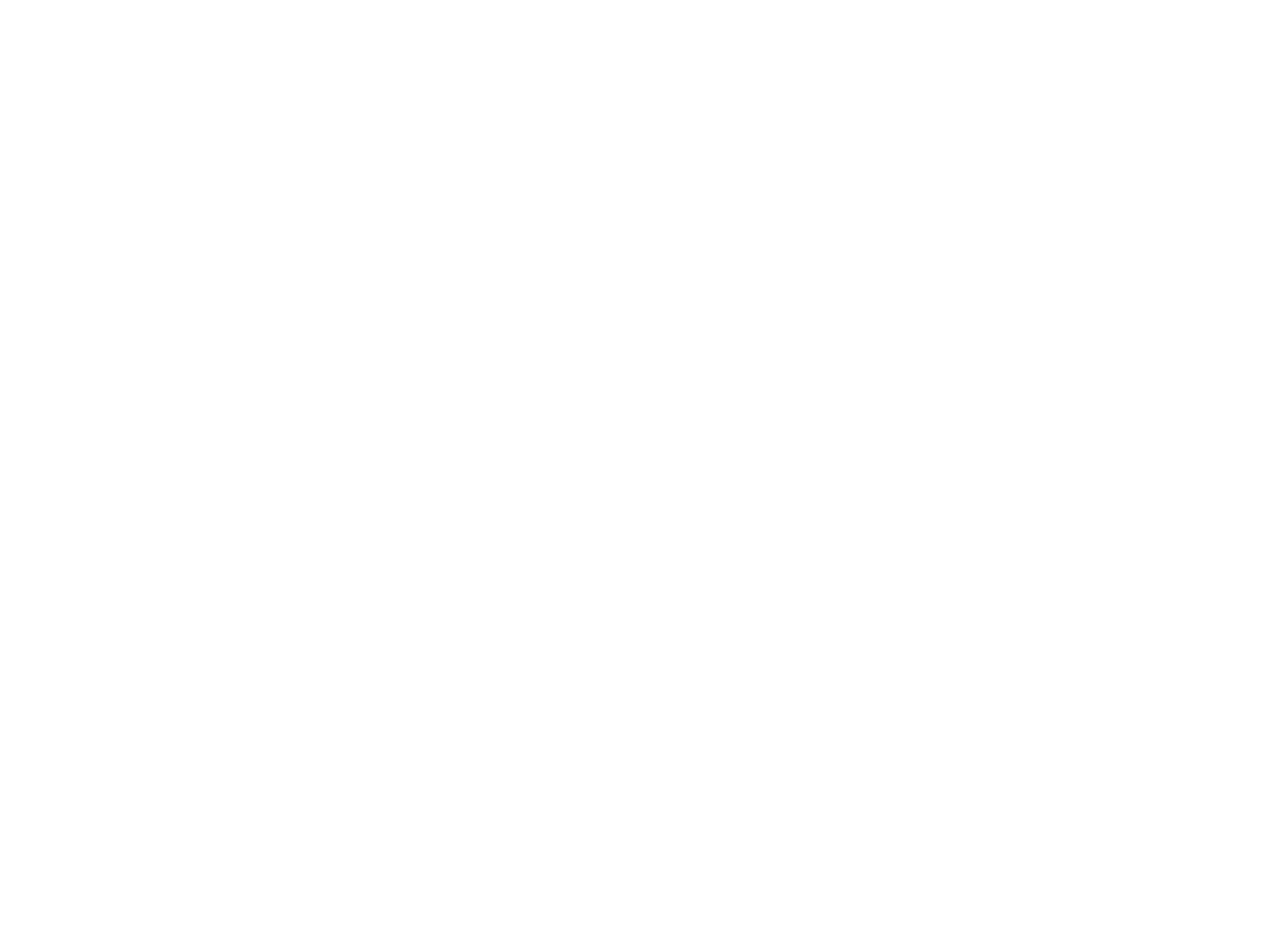
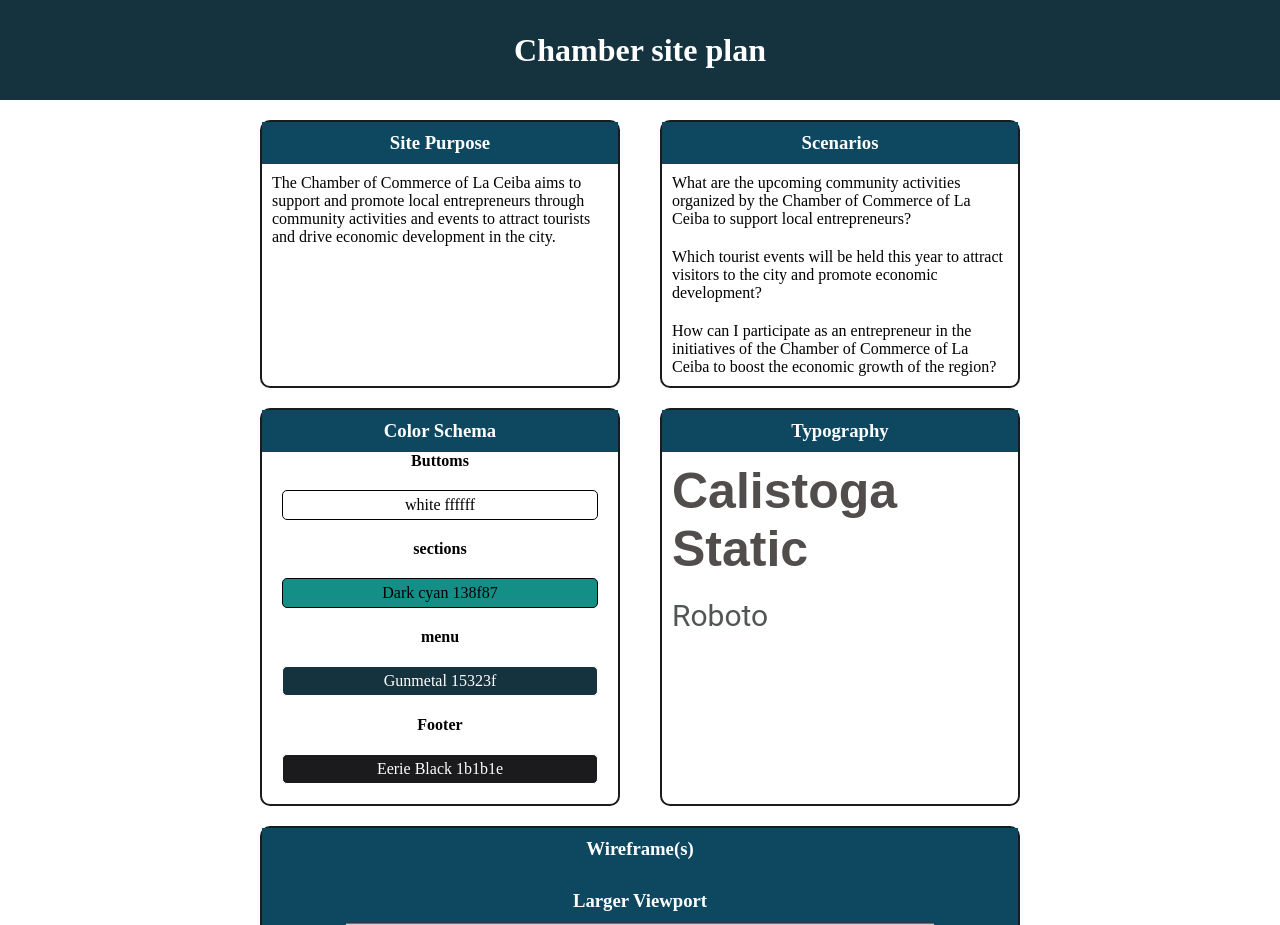
Before and after one commit to margarethdis/wdd2301, a plain HTML site: page lesson3/chamber-site-plan.html in a window 1280 px wide. Shown: the top 925 px of the page. Before the commit the page ends 800 px from the top, so only its background shows below. Drawn offline with Linux system fonts and the light colour scheme.

Commit message:
chamber plan

```diff
--- /dev/null
+++ b/lesson3/chamber-plan.css
@@ -0,0 +1,163 @@
+* {
+    margin: 0;
+    padding: 0;
+    box-sizing: border-box;
+}
+
+header {
+    background: #15323f;
+    width: 100%;
+    height: 100px;
+    display: flex;
+    align-items: center;
+    justify-content: center;
+    color: #ffff;
+}
+
+main {
+    display: flex;
+    flex-wrap: wrap;
+    justify-content: space-between;
+    max-width: 800px;
+    margin: 20px auto;
+    padding: 0 20px;
+}
+
+section {
+    flex-basis: calc(50% - 20px); /* Ancho de cada sección */
+    margin-bottom: 20px;
+    border: 2px solid  #1b1b1e;
+    border-radius: 10px;
+    padding: 0px;
+}
+
+section h3 {
+    background-color: #0e4860;
+    color: #ffff;
+    padding: 10px;
+    border-top-left-radius: 0px;
+    border-top-right-radius: 0px;
+    text-align: center;
+}
+
+section p {
+    padding: 10px;
+}
+
+.wireframes{
+    flex-basis: 100%;
+    text-align: center;
+
+}
+
+.wireframes-images{
+    display: flex;
+    flex-wrap: wrap;
+    justify-content: center;
+    align-items: center;
+}
+
+.wireframes-images img{
+    margin: 10px;
+}
+
+section:nth-child(1){
+    order: -1;
+}
+
+
+/*cambios en typography*/
+
+.calistoga-font{
+    font-family: "Calistoga Static", sans-serif;
+    font-size:50px;
+    font-weight: bold;
+    color: rgb(82, 77, 77);
+}
+
+.roboto-font {
+    font-family: "Roboto", sans-serif;
+    font-size: 30px;
+    color: #505656;
+}
+
+
+/*color schema cambios*/
+
+.color-schema-section p{
+    display: flex;
+    border: 1px  solid  ;
+    border-radius: 5px;
+    padding: 5px ;
+    justify-content: center;
+    align-items: center;
+    margin: 20px;
+    width: auto;
+    height:auto;
+}
+
+.white{
+    background-color: #ffff;
+}
+
+.cyan{
+    background-color: #138f87;
+}
+
+.gunmetal{
+    background-color: #15323f;
+    color:white;
+}
+
+.black{
+    background-color: #1b1b1e;
+    color: white;
+}
+
+.color-schema-section h4{
+    text-align: center;
+}
+
+
+
+
+
+
+/*cambios en wireframes imagenes centradas*/
+
+.large-screen{
+    background-color: #0e4860;
+    display: flex;
+    flex-direction: column;
+    align-items: center;
+    padding: 10px;
+
+}
+
+.large-screen  img{
+    margin: 0px;
+    width: 80%;
+    max-width: 100%;
+}
+
+.mobile-screen{
+    margin-top: 100px;
+}
+
+.mobile-screen img{
+    margin-top: 20px;
+}
+
+
+footer{
+    background-color: #1b1b1e;
+    color: #ffff;
+    display: flex
+
+    ;
+    width: 100%;
+    height: 100px;
+    justify-content: center;
+    align-items: center;
+
+}
--- a/lesson3/chamber-site-plan.html
+++ b/lesson3/chamber-site-plan.html
@@ -0,0 +1,100 @@
+<!DOCTYPE html>
+<html lang="en">
+<head>
+    <meta charset="UTF-8">
+    <meta name="viewport" content="width=device-width, initial-scale=1.0">
+    <title>Chamber Site Plan</title>
+    <link rel="stylesheet" href="chamber-plan.css">
+</head>
+<body>
+
+  <header>
+    <h1>Chamber site plan</h1>
+  </header>
+
+  <main>
+
+    <section >
+        <h3> Site Purpose</h3>
+        <p>The Chamber of Commerce of La Ceiba aims to support and promote local entrepreneurs through community activities and events to attract tourists and drive economic development in the city.</p>
+    </section>
+
+    <section>
+        <h3> Scenarios</h3>
+        <p>What are the upcoming community activities organized by the Chamber of Commerce of La Ceiba to support local entrepreneurs?</p>
+        <p>  Which tourist events will be held this year to attract visitors to the city and promote economic development?</p>
+        <p>How can I participate as an entrepreneur in the initiatives of the Chamber of Commerce of La Ceiba to boost the economic growth of the region?</p>
+    </section>
+
+    <section class="color-schema-section">
+        <h3>Color Schema</h3>
+        <h4> Buttoms</h4>
+        <p class="white">white ffffff </p>
+
+        <h4>sections</h4>
+        <p class="cyan">Dark cyan 138f87</p>
+
+        <h4> menu</h4>
+        <p class="gunmetal">Gunmetal 15323f </p>
+
+        <h4>Footer</h4>
+        <p class="black">Eerie Black 1b1b1e  </p>
+
+    </section>
+
+
+    <section  >
+        <h3>Typography</h3>
+        <p class="calistoga-font">Calistoga Static</p>
+        <p class="roboto-font">Roboto</p>
+    </section>
+
+    <section class="wireframes" >
+        <h3 class="wireframe-title">Wireframe(s)</h3>
+        <div class="wireframe-images">
+            <div class="large-screen">
+                <h3>Larger Viewport</h3>
+                <img src="images/wireframe1.png" alt="Wireframe big screen">
+                <img src="images/wireframe2.png" alt="wireframe big screen">
+                <img src="images/wireframe3.png" alt="wireframe big screen">
+                <img src="images/wireframe4.png" alt="wireframe big screen">
+            </div>
+
+            <div class="mobile-screen">
+                <h3>Mobile Viewport</h3>
+                <img src="images/mobile1.png" alt="mobile view">
+                <img src="images/mobile2.png" alt="mobile view">
+                <img src="images/mobile3.png" alt="mobile view">
+                <img src="images/mobile4.png" alt="mobile view">
+                <img src="images/mobile5.png" alt="mobile view">
+                <img src="images/mobile6.png" alt="mobile view">
+                <img src="images/mobile7.png" alt="mobile view">
+                <img src="images/mobile8.png" alt="mobile view">
+                <img src="images/mobile9.png" alt="mobile view">
+            </div>
+        </div>
+    </section>
+
+  </main>
+
+
+
+  <footer>
+    <p>Margareth Ramos | WDD230 Frontend Development | 2024 </p>
+
+  </footer>
+
+
+
+
+
+
+
+
+
+
+
+
+
+</body>
+</html>
```
Also changed, not shown: index.html (+1 -1 lines), lesson3/images/chamberlaceiba.txt (added), lesson3/images/mobile1.png (added), lesson3/images/mobile2.png (added), lesson3/images/mobile3.png (added), lesson3/images/mobile4.png (added), lesson3/images/mobile5.png (added), lesson3/images/mobile6.png (added), lesson3/images/mobile7.png (added), lesson3/images/mobile8.png (added), lesson3/images/mobile9.png (added), lesson3/images/pautas.png (added), lesson3/images/wireframe1.png (added), lesson3/images/wireframe2.png (added), 2 more files.
